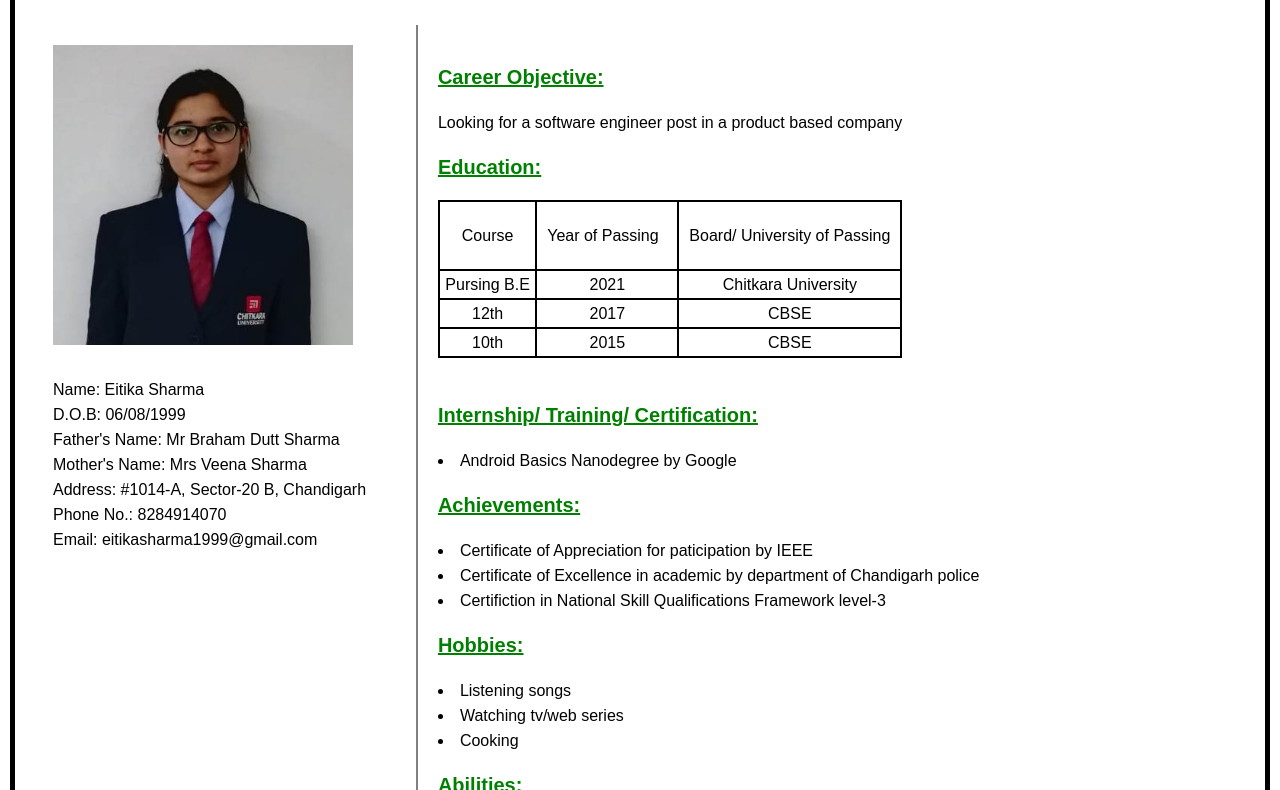
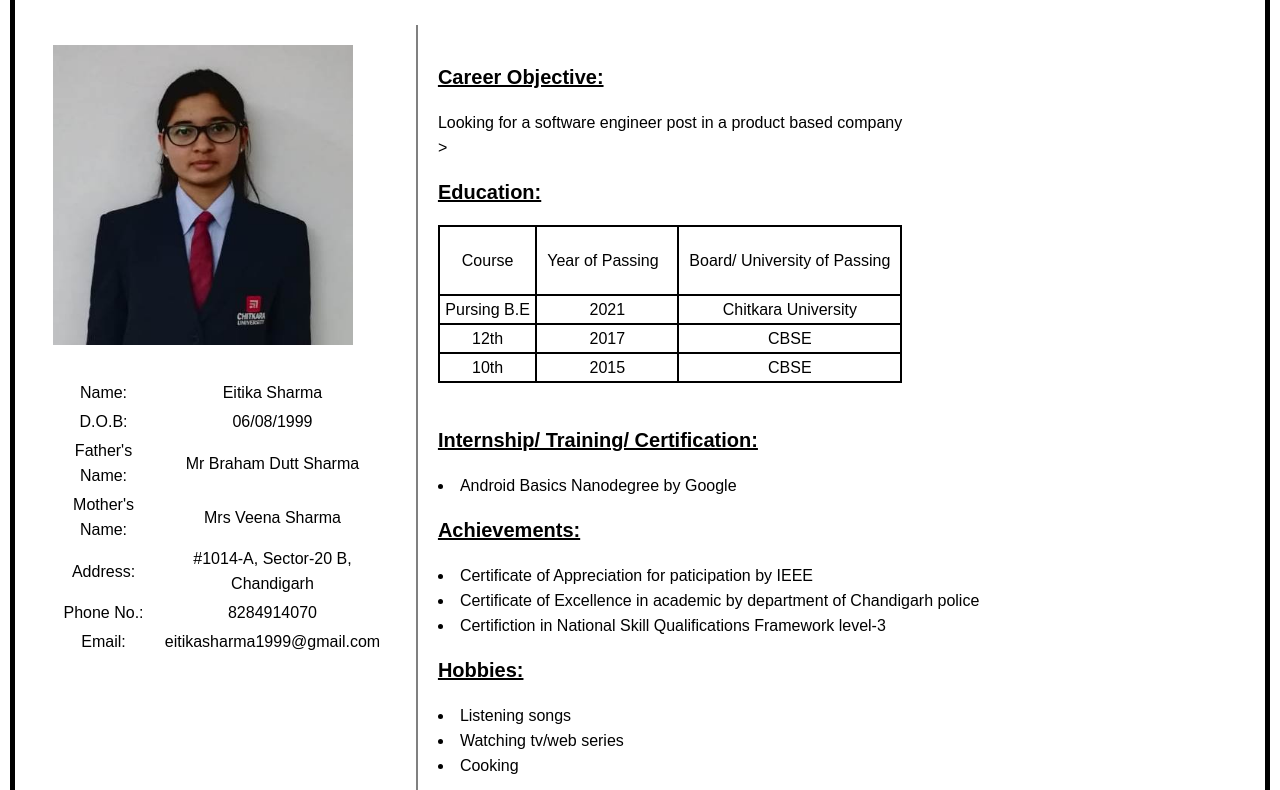
Before and after one commit to eitikasharma/Resume, a plain HTML site: page resume.html in a window 1280 px wide. Shown: the part 90-880 px from the top of the page. Drawn offline with Linux system fonts and the light colour scheme.

Commit message:
Updated css file

```diff
--- a/cssResume.css
+++ b/cssResume.css
@@ -27,10 +27,8 @@ html
 
 }
 
-table,th,tr,td
+table
 {
-    border:2px solid black;
-    border-collapse: collapse;
     text-align: center;
 
 }
@@ -47,13 +45,12 @@ h1
     font-family:serif;
     font-weight: bolder;
     font-size:30px;
-    color:#1a0d00;
+
 }
 
 p
 {
     font-size: 20px;
-    color:green;
     font-weight:bolder;
     text-decoration: underline;
 }
--- a/resume.html
+++ b/resume.html
@@ -12,13 +12,15 @@
       <div class="divLeft">
           <img src="PICTURE.jpeg" alt="Image">
           <br><br>
-          Name: Eitika Sharma<br>
-          D.O.B: 06/08/1999<br>
-          Father's Name: Mr Braham Dutt Sharma<br>
-          Mother's Name: Mrs Veena Sharma<br>
-          Address: #1014-A, Sector-20 B, Chandigarh<br>
-          Phone No.: 8284914070<br>
-          Email: eitikasharma1999@gmail.com<br>
+          <table >
+              <tr><td>Name:</td><td> Eitika Sharma</td></tr>
+                <tr><td>D.O.B:</td><td> 06/08/1999</td></tr>
+         <tr><td> Father's Name:</td><td>Mr Braham Dutt Sharma</td></tr>
+          <tr><td>Mother's Name:</td><td>Mrs Veena Sharma</td></tr>
+        <tr><td>  Address:</td><td> #1014-A, Sector-20 B, Chandigarh</td></tr>
+         <tr><td> Phone No.:</td><td> 8284914070</td></tr>
+         <tr><td> Email: </td><td>eitikasharma1999@gmail.com</td></tr>
+          </table>
       </div >
 
       <div class="divRight">
@@ -26,28 +28,28 @@
           <p > Career Objective:</p>
           Looking for a software engineer post in a product based company
           <br>
-
+>
           <p >Education:</p>
-          <table>
-              <tr>
-                  <td><p></p>&nbsp;&nbsp;Course&nbsp;&nbsp;  <p></p></td>
-                  <td><p></p>&nbsp;&nbsp;Year of Passing&nbsp;&nbsp;&nbsp;&nbsp;<p></p></td>
-                  <td><p></p>&nbsp;&nbsp;Board/ University of Passing&nbsp;&nbsp;<p></p></td>
+          <table style="border:2px solid black;border-collapse:collapse">
+              <tr >
+                  <td style="border:2px solid black;"><p></p>&nbsp;&nbsp;Course&nbsp;&nbsp;  <p></p></td>
+                  <td style="border:2px solid black;"><p></p>&nbsp;&nbsp;Year of Passing&nbsp;&nbsp;&nbsp;&nbsp;<p></p></td>
+                  <td style="border:2px solid black;"><p></p>&nbsp;&nbsp;Board/ University of Passing&nbsp;&nbsp;<p></p></td>
+              </tr>
+              <tr >
+                  <td style="border:2px solid black;">&nbsp;Pursing B.E&nbsp;</td>
+                  <td style="border:2px solid black;">2021</td>
+                  <td style="border:2px solid black;"> Chitkara University  </td>
               </tr>
               <tr>
-                  <td>&nbsp;Pursing B.E&nbsp;</td>
-                  <td>2021</td>
-                  <td> Chitkara University  </td>
+                  <td style="border:2px solid black;">12th</td>
+                  <td style="border:2px solid black;">2017</td>
+                  <td style="border:2px solid black;">CBSE</td>
               </tr>
-              <tr>
-                  <td>12th</td>
-                  <td>2017</td>
-                  <td>CBSE</td>
-              </tr>
-              <tr>
-                  <td>10th</td>
-                  <td>2015</td>
-                  <td>CBSE</td>
+              <tr >
+                  <td style="border:2px solid black;">10th</td>
+                  <td style="border:2px solid black;">2015</td>
+                  <td style="border:2px solid black;">CBSE</td>
               </tr>
           </table>
           <br>
```
